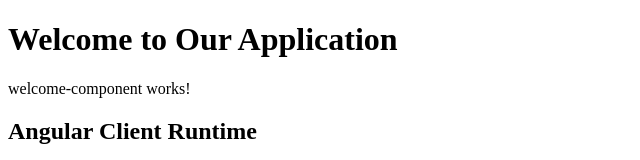
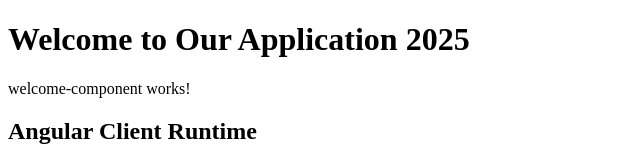
Before and after one commit to assalvatierra/2025ci_ngClient, an Angular app: page / in a window 1280 px wide. Shown: the top 160 px of the page, without its empty margins (0-640 px from the left). Built offline with nearby package versions, Linux system fonts and the light colour scheme.

Commit message:
Update welcome-component.component.ts

```diff
--- a/src/app/samples/welcome-component/welcome-component.component.ts
+++ b/src/app/samples/welcome-component/welcome-component.component.ts
@@ -7,7 +7,7 @@ import { Component } from '@angular/core';
   styleUrl: './welcome-component.component.css'
 })
 export class WelcomeComponentComponent {
-  title: string = 'Welcome to Our Application';
+  title: string = 'Welcome to Our Application 2025';
 
   constructor() { }
 
```
